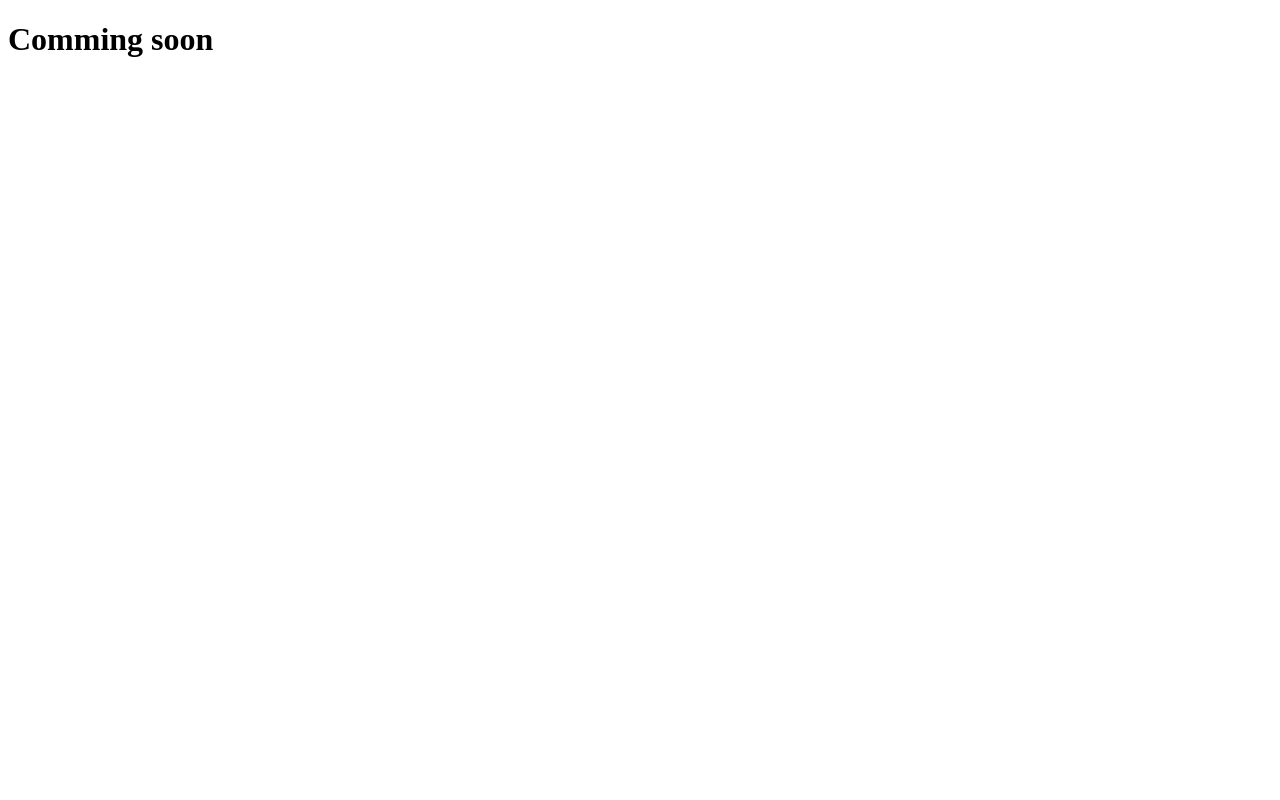
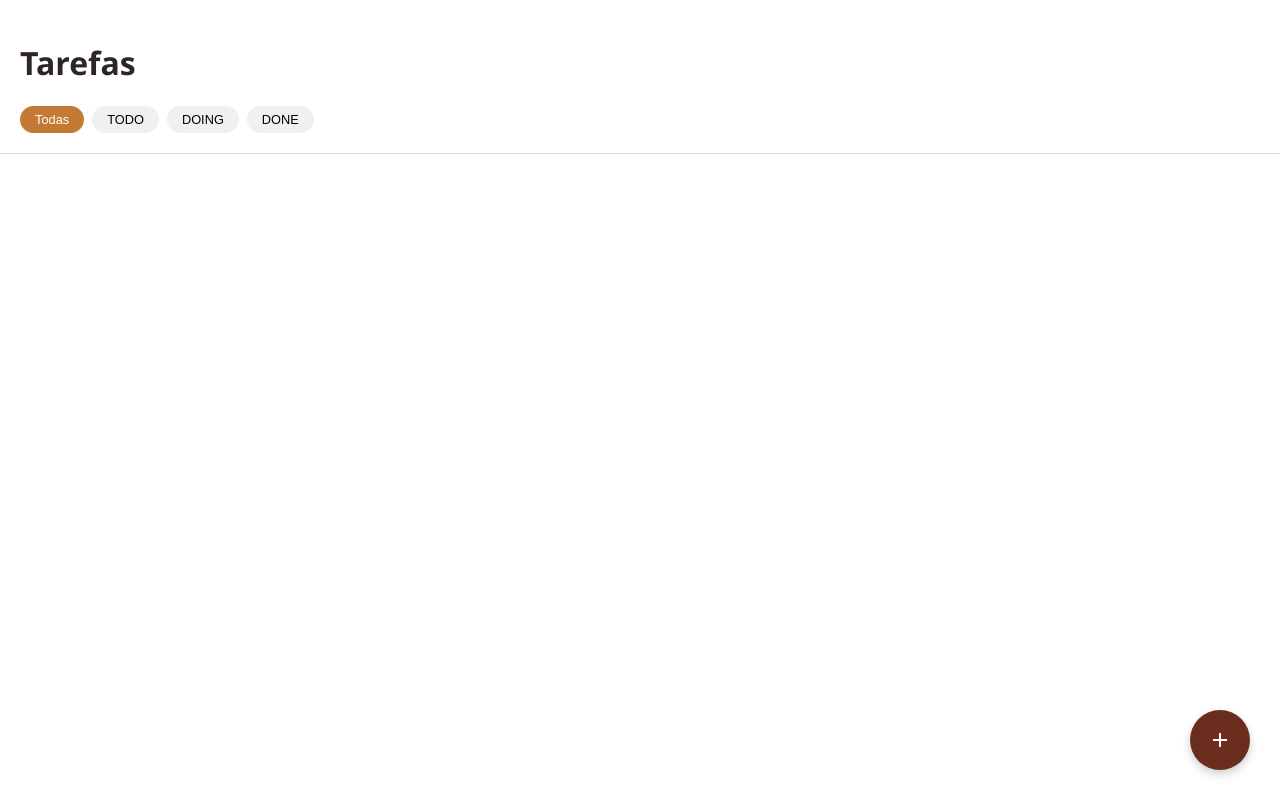
Before and after one commit to Escarletx/TODOList, a plain HTML site: page TodoList/root/index.html in a window 1280 px wide. Drawn offline with Linux system fonts and the light colour scheme.

Commit message:
feat: implement core interface

```diff
--- a/TodoList/root/index.html
+++ b/TodoList/root/index.html
@@ -1,11 +1,33 @@
 <!DOCTYPE html>
-<html lang="en">
+<html lang="pt-br">
+
 <head>
     <meta charset="UTF-8">
-    <title>Todo List</title>
+    <meta name="viewport" content="width=device-width, initial-scale=1.0">
+    <title>To-Do List</title>
     <link rel="stylesheet" href="style.css">
+    <link rel="stylesheet" href="https://fonts.googleapis.com/icon?family=Material+Icons">
 </head>
+
 <body>
- <h1>Comming soon</h1>
+    <div class="app-container">
+        <header class="list-header">
+            <h1>Tarefas</h1>
+            <div class="filter-bar">
+                <button class="active">Todas</button>
+                <button>TODO</button>
+                <button>DOING</button>
+                <button>DONE</button>
+            </div>
+        </header>
+
+        <main id="taskContainer" class="list-content">
+        </main>
+
+        <button id="fabAdd" class="fab">
+            <span class="material-icons">add</span>
+        </button>
+    </div>
 </body>
+
 </html>
--- a/TodoList/root/style.css
+++ b/TodoList/root/style.css
@@ -0,0 +1,71 @@
+:root {
+    --bg: #fdfaf5;
+    --text: #2e2624;
+    --olive: #c47a34;
+    --terracota: #6b2d1e;
+    --todo: #ddd672;
+    --doing: #247b96;
+    --done: #0c9c54;
+    --border: #e5dfd3;
+}
+
+body {
+    background: var(--bg);
+    color: var(--text);
+    font-family: 'Segoe UI', sans-serif;
+    margin: 0;
+}
+
+.app-container {
+    max-width: auto;
+    margin: 0 auto;
+    min-height: 100vh;
+    background: white;
+    display: flex;
+    flex-direction: column;
+    position: relative;
+}
+
+.list-header {
+    padding: 20px;
+    border-bottom: 1px solid var(--border);
+}
+
+.filter-bar {
+    display: flex;
+    gap: 8px;
+    margin-top: 15px;
+    overflow-x: auto;
+}
+
+.filter-bar button {
+    background: #f0f0f0;
+    border: none;
+    padding: 6px 15px;
+    border-radius: 20px;
+    font-size: 0.8rem;
+    cursor: pointer;
+    transition: 0.3s;
+}
+
+.filter-bar button.active {
+    background: var(--olive);
+    color: white;
+}
+
+.fab {
+    position: absolute;
+    bottom: 30px;
+    right: 30px;
+    width: 60px;
+    height: 60px;
+    border-radius: 50%;
+    background: var(--terracota);
+    color: white;
+    border: none;
+    display: flex;
+    align-items: center;
+    justify-content: center;
+    cursor: pointer;
+    box-shadow: 0 4px 10px rgba(0, 0, 0, 0.2);
+}
```
